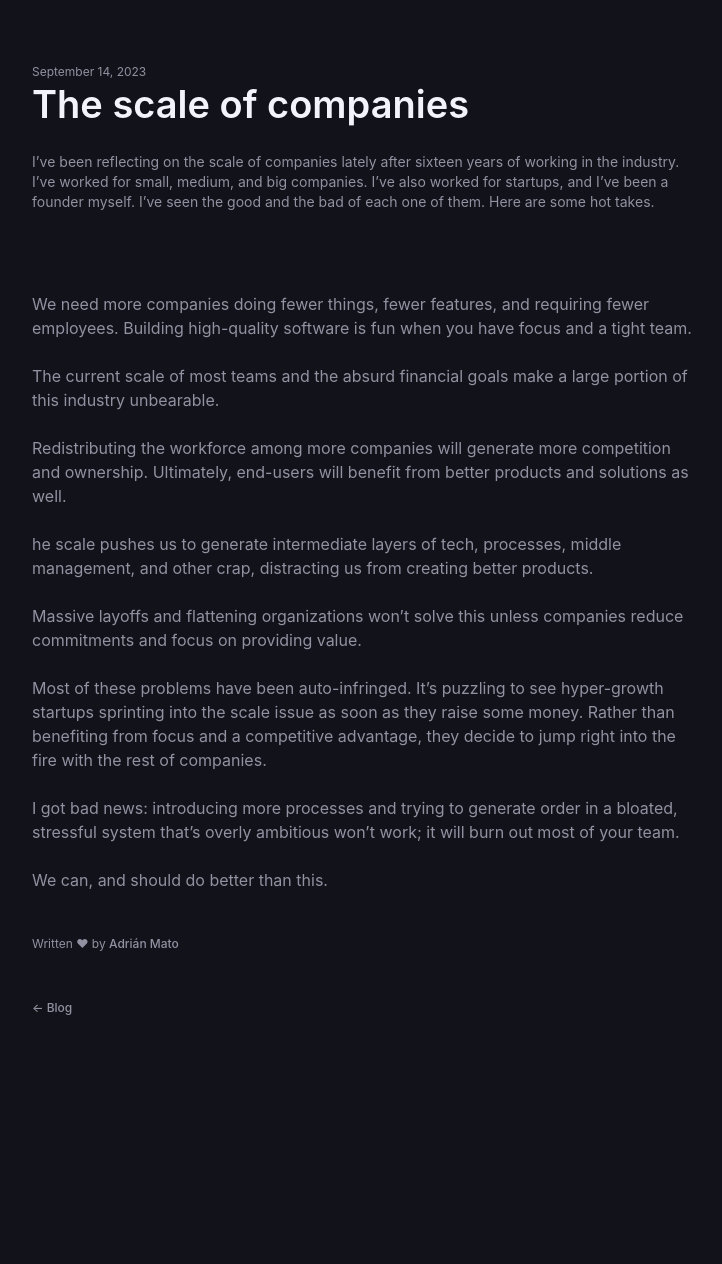
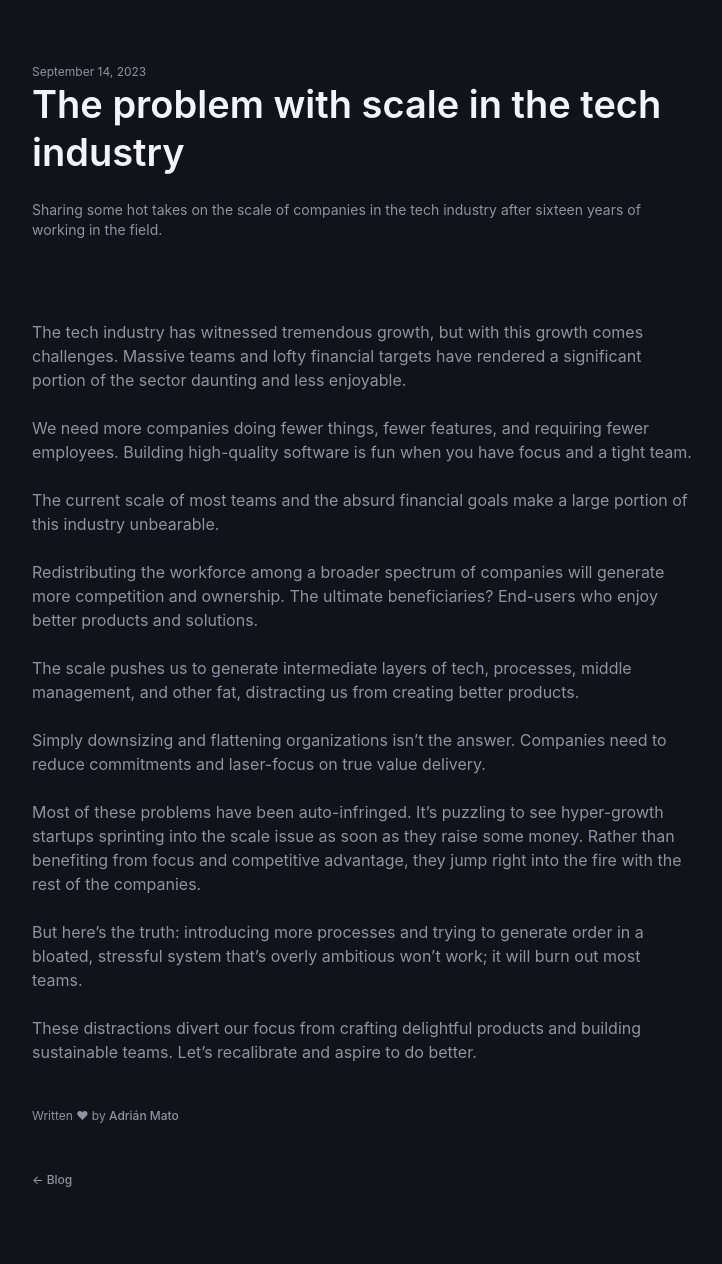
Before and after one commit to adrianmg/adrianmg.github.io, a Jekyll site: the page built from _posts/2023-09-14-the-scale-of-companies.md, in a window 1280 px wide. Shown: the whole page, without its empty margins (278-1000 px from the left). Built offline with Jekyll 4.4.1, drawn with Linux system fonts in a browser that asks for light colours; before the commit the page ends 1092 px from its top, so only the background shows below that.

Commit message:
Improvements to post

```diff
--- a/_posts/2023-09-14-the-scale-of-companies.md
+++ b/_posts/2023-09-14-the-scale-of-companies.md
@@ -1,23 +1,25 @@
 ---
 layout: post
-title: "The scale of companies"
+title: "The problem with scale in the tech industry"
 date: 2023-09-14 17:34:00
 categories: [blog, industry, opinion]
-summary: "I've been reflecting on the scale of companies lately after sixteen years of working in the industry. I've worked for small, medium, and big companies. I've also worked for startups, and I've been a founder myself. I've seen the good and the bad of each one of them. Here are some hot takes."
+summary: "Sharing some hot takes on the scale of companies in the tech industry after sixteen years of working in the field."
 ---
+
+The tech industry has witnessed tremendous growth, but with this growth comes challenges. Massive teams and lofty financial targets have rendered a significant portion of the sector daunting and less enjoyable.
 
 We need more companies doing fewer things, fewer features, and requiring fewer employees. Building high-quality software is fun when you have focus and a tight team.
 
 The current scale of most teams and the absurd financial goals make a large portion of this industry unbearable.
 
-Redistributing the workforce among more companies will generate more competition and ownership. Ultimately, end-users will benefit from better products and solutions as well.
+Redistributing the workforce among a broader spectrum of companies will generate more competition and ownership. The ultimate beneficiaries? End-users who enjoy better products and solutions.
 
-he scale pushes us to generate intermediate layers of tech, processes, middle management, and other crap, distracting us from creating better products.
+The scale pushes us to generate intermediate layers of tech, processes, middle management, and other fat, distracting us from creating better products.
 
-Massive layoffs and flattening organizations won't solve this unless companies reduce commitments and focus on providing value.
+Simply downsizing and flattening organizations isn't the answer. Companies need to reduce commitments and laser-focus on true value delivery.
 
-Most of these problems have been auto-infringed. It's puzzling to see hyper-growth startups sprinting into the scale issue as soon as they raise some money. Rather than benefiting from focus and a competitive advantage, they decide to jump right into the fire with the rest of companies.
+Most of these problems have been auto-infringed. It's puzzling to see hyper-growth startups sprinting into the scale issue as soon as they raise some money. Rather than benefiting from focus and competitive advantage, they jump right into the fire with the rest of the companies.
 
-I got bad news: introducing more processes and trying to generate order in a bloated, stressful system that's overly ambitious won't work; it will burn out most of your team.
+But here's the truth: introducing more processes and trying to generate order in a bloated, stressful system that's overly ambitious won't work; it will burn out most teams.
 
-We can, and should do better than this.
+These distractions divert our focus from crafting delightful products and building sustainable teams. Let's recalibrate and aspire to do better.
```
Also changed, not shown: 1 other file.
